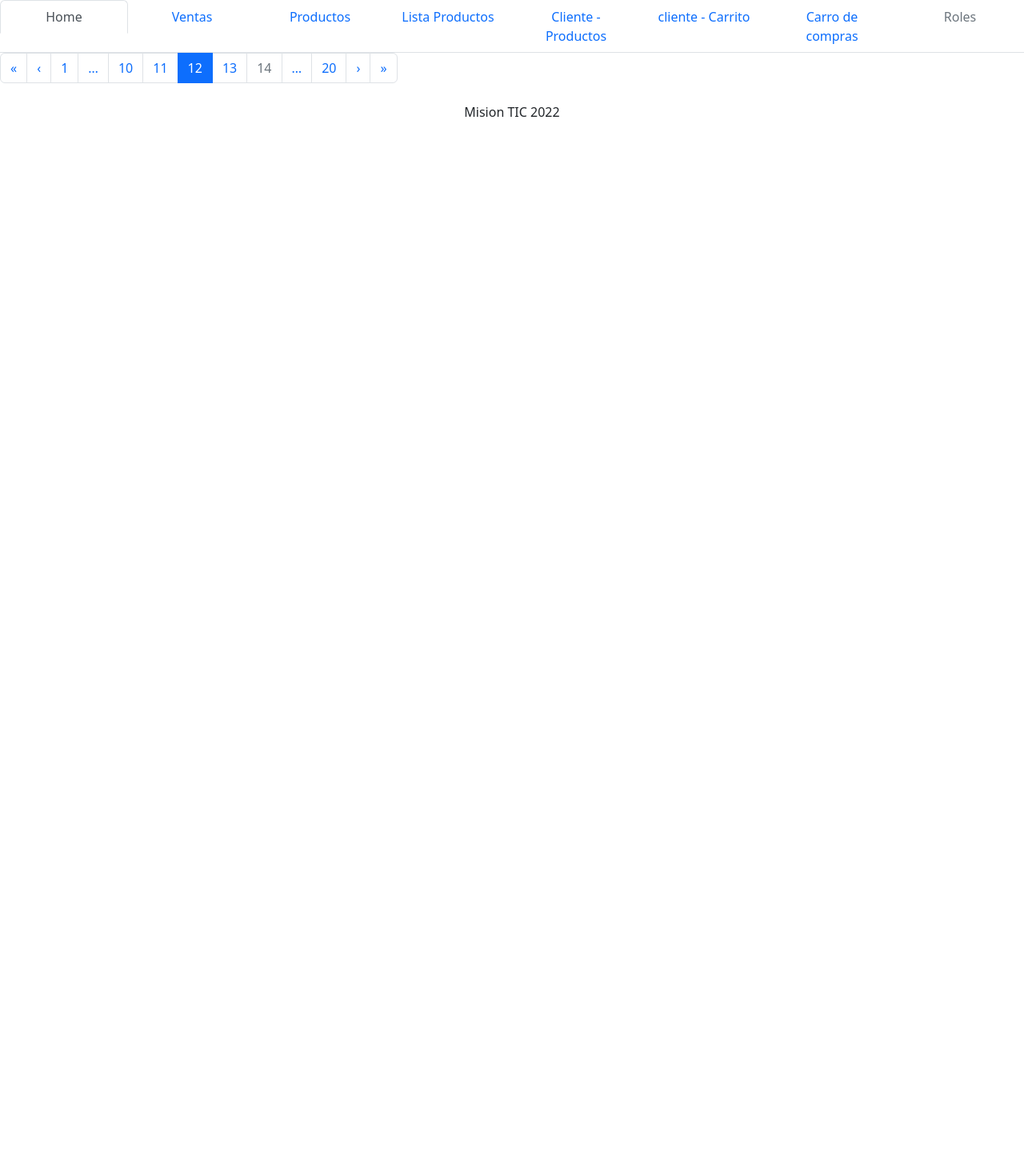
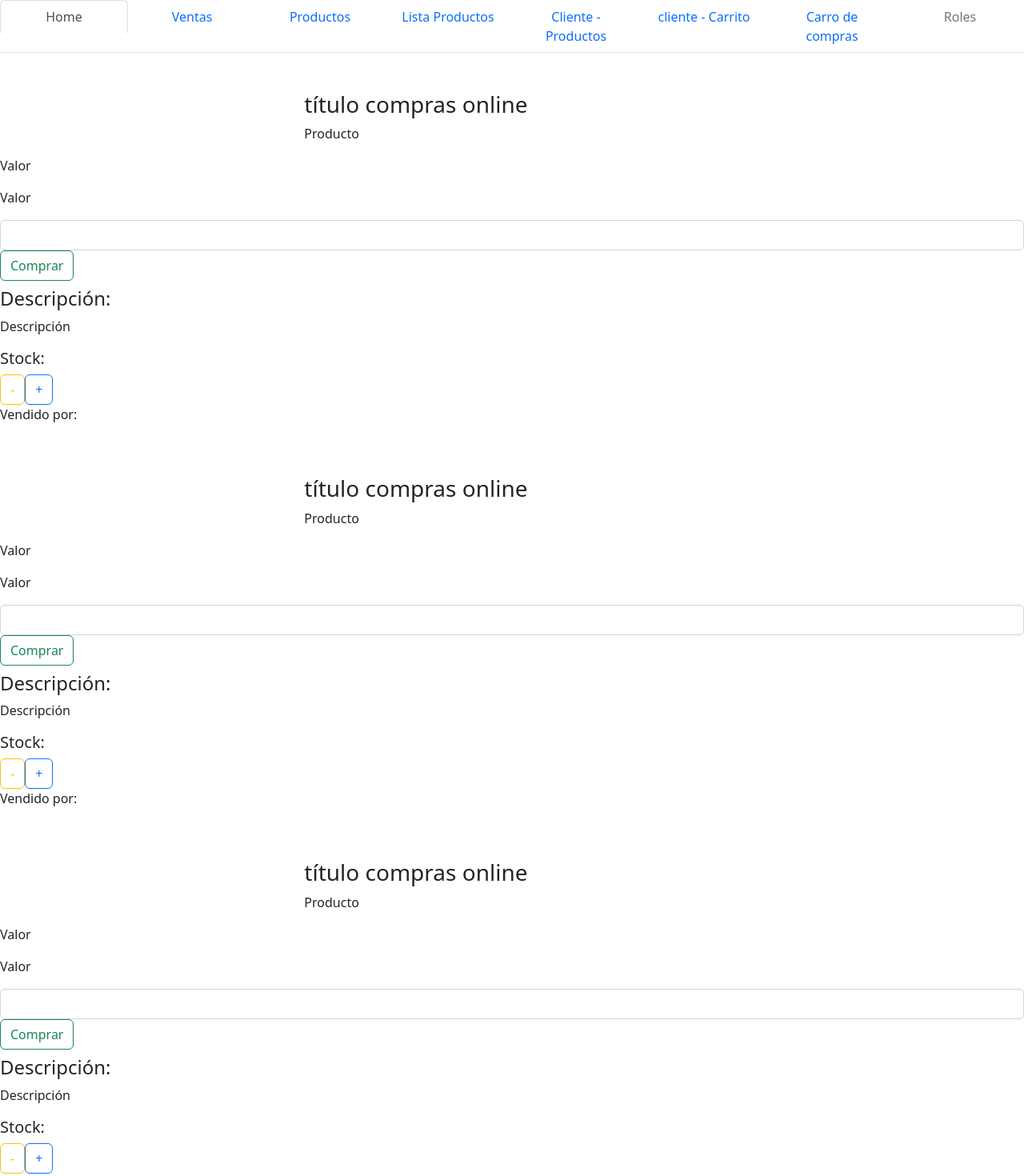
Before and after one commit to TopDeveloperss/repokaren, a React (Create React App) app: page /carrito in a window 1280 px wide. Shown: the part 114-1584 px from the top of the page at 80% size. Before the commit the page ends 800 px from the top, so only its background shows below. Built offline with nearby package versions, Linux system fonts and the light colour scheme.

Commit message:
posible interfaz carrito y listaProduct

```diff
--- a/src/components/listaUsuarios/CarritoCliente.js
+++ b/src/components/listaUsuarios/CarritoCliente.js
@@ -36,7 +36,102 @@ const  Carrito = () =>
       return (
         <>
           <div className='row d-flex justify-content-around'>
+              <div className='col-12 col-lg-5 mt-5'>
+                <h3>título compras online</h3>
+                <p id="product_id">Producto </p>
 
+                <div className='rating-outer'>
+                  <div className="rating-inner" >
+
+                  </div>
+                </div>
+              </div>
+              <div>
+                <p id="precio_producto">Valor</p>
+                <div className="stockCounter d-inline">
+                  <p id="precio_producto">Valor</p>
+                  <input type="number" className="form-control count d-inline" value="{quantity}" readOnly/>
+                </div>
+
+                <button type="button" id="carrito_btn" className="btn btn-outline-success d-inline ml-4" >
+                  Comprar
+                </button>
+
+                <h4 className="mt-2">Descripción:</h4>
+                <p>Descripción</p>
+
+                <h5 className="mt-2">Stock:</h5>
+                  <span className="btn btn-outline-warning minus" onClick="{decreaseQty}">-</span>
+                  <span className="btn btn-outline-primary plus" onClick="{increaseQty}">+</span>
+
+                <p id="vendedor">Vendido por: <strong></strong></p>
+              </div>
+          </div>
+
+          <div className='row d-flex justify-content-around'>
+              <div className='col-12 col-lg-5 mt-5'>
+                <h3>título compras online</h3>
+                <p id="product_id">Producto </p>
+
+                <div className='rating-outer'>
+                  <div className="rating-inner" >
+
+                  </div>
+                </div>
+              </div>
+              <div>
+                <p id="precio_producto">Valor</p>
+                <div className="stockCounter d-inline">
+                  <p id="precio_producto">Valor</p>
+                  <input type="number" className="form-control count d-inline" value="{quantity}" readOnly/>
+                </div>
+
+                <button type="button" id="carrito_btn" className="btn btn-outline-success d-inline ml-4" >
+                  Comprar
+                </button>
+
+                <h4 className="mt-2">Descripción:</h4>
+                <p>Descripción</p>
+
+                <h5 className="mt-2">Stock:</h5>
+                <span className="btn btn-outline-warning minus" onClick="{decreaseQty}">-</span>
+                  <span className="btn btn-outline-primary plus" onClick="{increaseQty}">+</span>
+
+                <p id="vendedor">Vendido por: <strong></strong></p>
+              </div>
+          </div>
+
+          <div className='row d-flex justify-content-around'>
+              <div className='col-12 col-lg-5 mt-5'>
+                <h3>título compras online</h3>
+                <p id="product_id">Producto </p>
+
+                <div className='rating-outer'>
+                  <div className="rating-inner" >
+
+                  </div>
+                </div>
+              </div>
+              <div>
+                <p id="precio_producto">Valor</p>
+                <div className="stockCounter d-inline">
+                  <p id="precio_producto">Valor</p>
+                  <input type="number" className="form-control count d-inline" value="{quantity}" readOnly/>
+                </div>
+
+                <button type="button" id="carrito_btn" className="btn btn-outline-success d-inline ml-4" >
+                  Comprar
+                </button>
+
+                <h4 className="mt-2">Descripción:</h4>
+                <p>Descripción</p>
+
+                <h5 className="mt-2">Stock:</h5>
+                  <span className="btn btn-outline-warning minus" onClick="{decreaseQty}">-</span>
+                  <span className="btn btn-outline-primary plus" onClick="{increaseQty}">+</span>
+
+                <p id="vendedor">Vendido por: <strong></strong></p>
+              </div>
           </div>
         </>
       )
```
